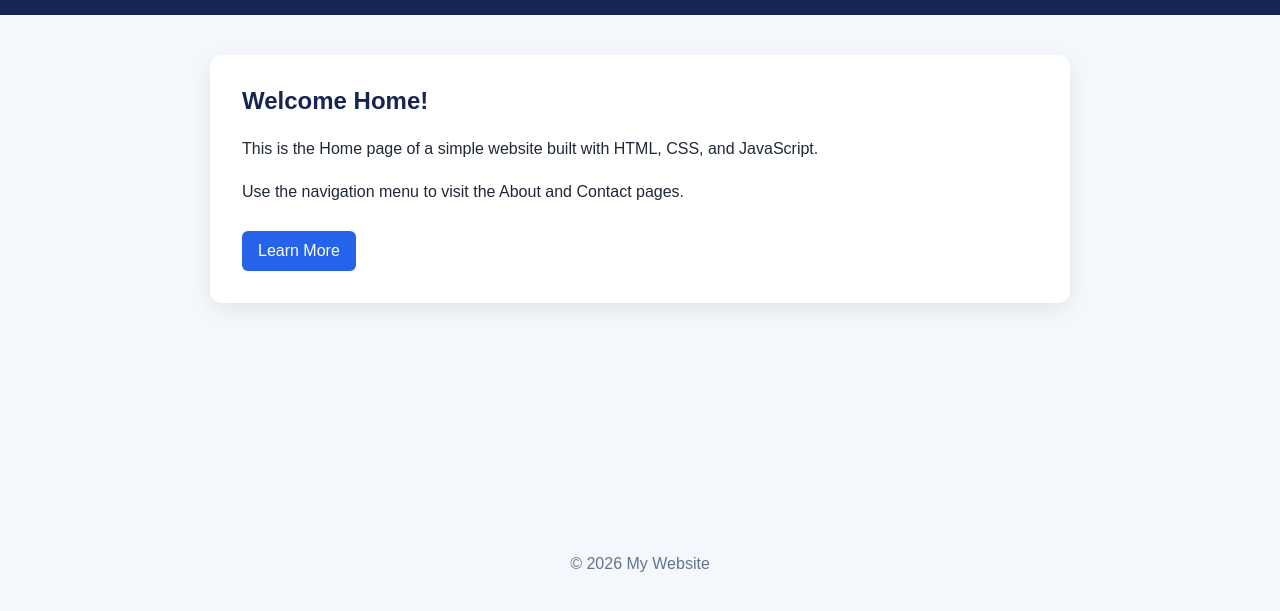
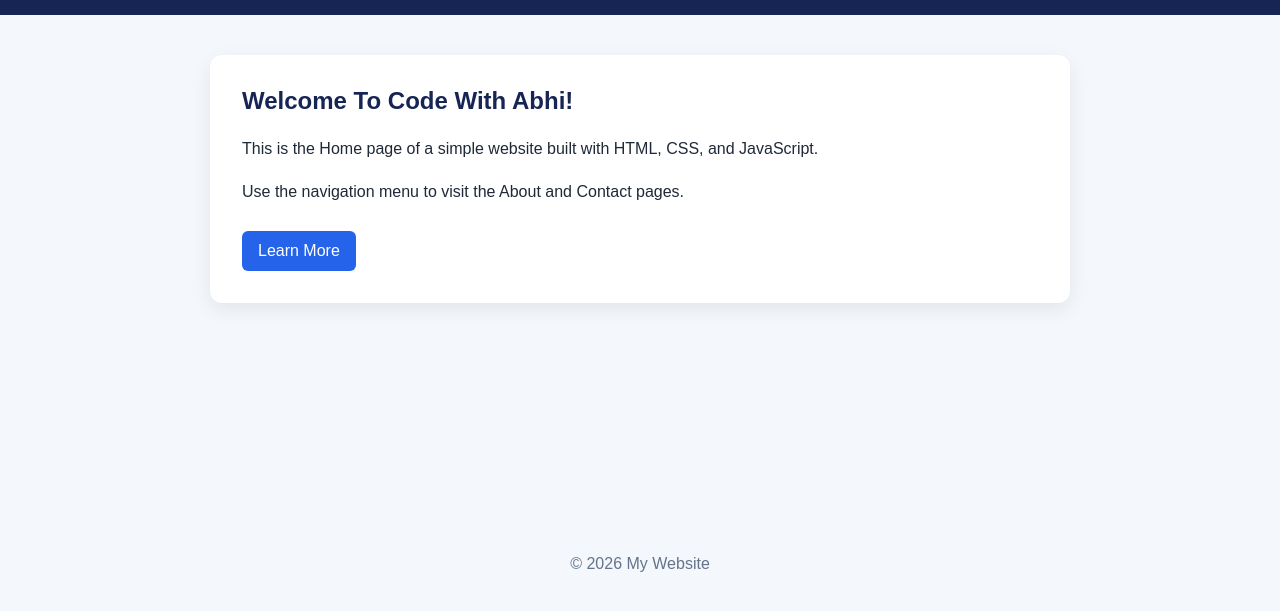
Before and after one commit to abhimanugade/ec2-web-app, a plain HTML site: page index.html in a window 1280 px wide. Shown: the part 57-668 px from the top of the page. Drawn offline with Linux system fonts and the light colour scheme.

Commit message:
some changes

```diff
--- a/index.html
+++ b/index.html
@@ -3,7 +3,7 @@
 <head>
   <meta charset="UTF-8" />
   <meta name="viewport" content="width=device-width, initial-scale=1.0" />
-  <title>Simple Multi-Page Website</title>
+  <title>Simple Website</title>
   <style>
     * { box-sizing: border-box; }
     body {
@@ -100,7 +100,7 @@
     const pages = {
       "/": `
         <section class="card">
-          <h2>Welcome Home!</h2>
+          <h2>Welcome To Code With Abhi!</h2>
           <p>This is the Home page of a simple website built with HTML, CSS, and JavaScript.</p>
           <p>Use the navigation menu to visit the About and Contact pages.</p>
           <a class="button" href="/about" data-route="/about">Learn More</a>
```
